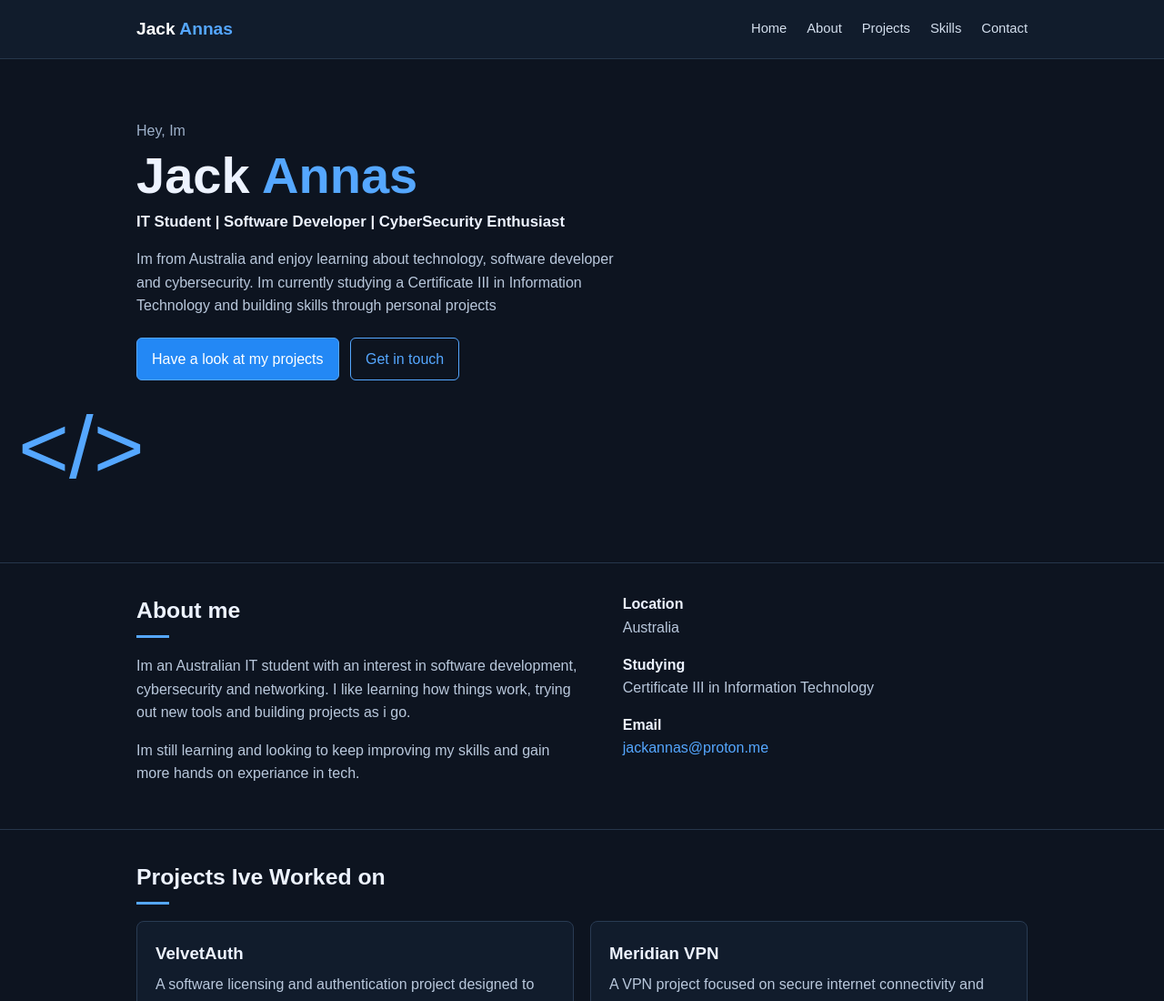
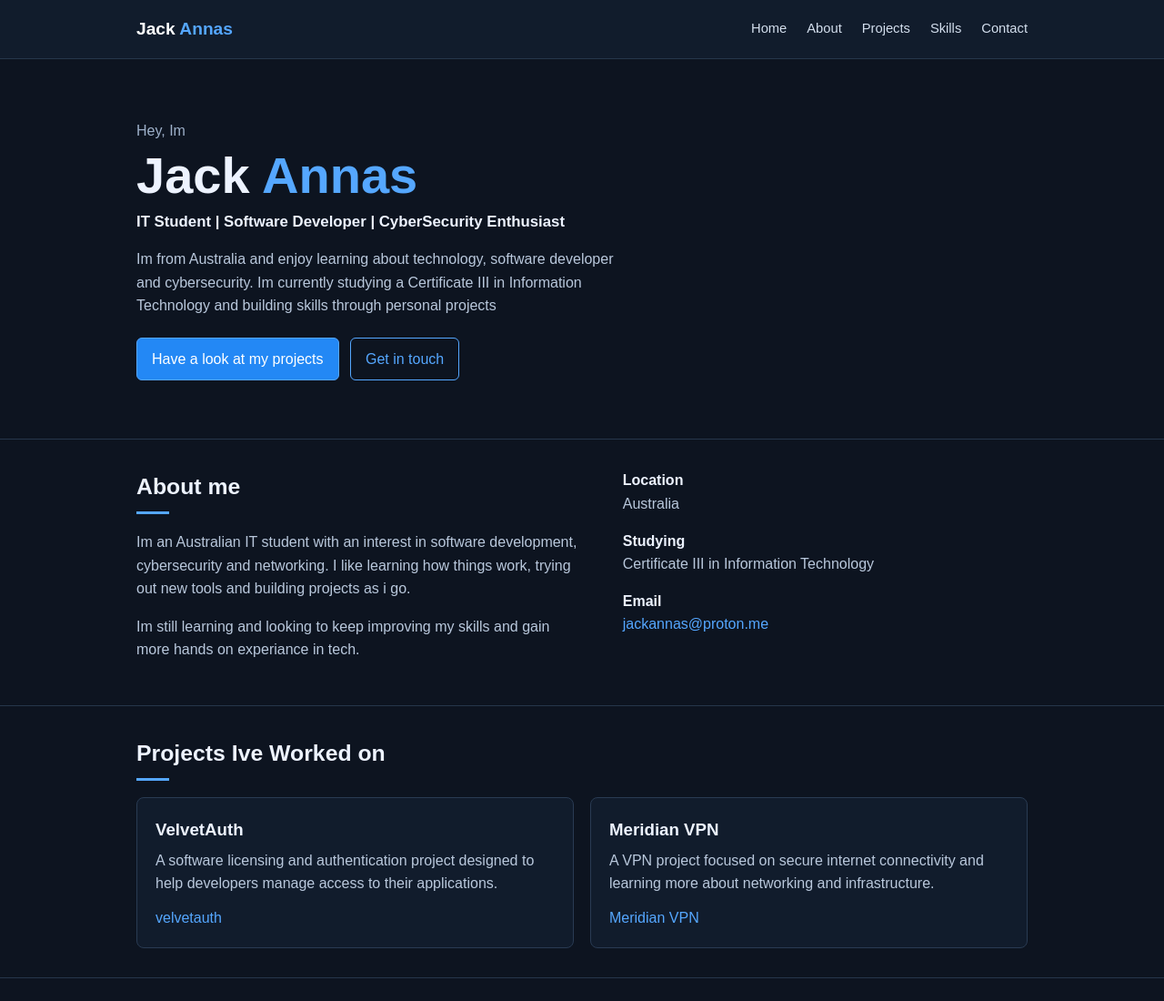
Before and after one commit to nesthedev/my-portfolio, a plain HTML site: page index.html in a window 1280 px wide. Shown: the top 1100 px of the page at 91% size. Drawn offline with Linux system fonts and the light colour scheme.

Commit message:
Remove hero icon div from index.html
Removed unnecessary hero icon div from the layout.

```diff
--- a/index.html
+++ b/index.html
@@ -92,9 +92,7 @@
             <a class="button" href="#contact">Get in touch</a>
           </div>
         </div>
-        <div class="hero-icon" aria-hidden="true">
-          &lt;/&gt;
-        </div>
+
       </div>
 
       <section id="about">
```
